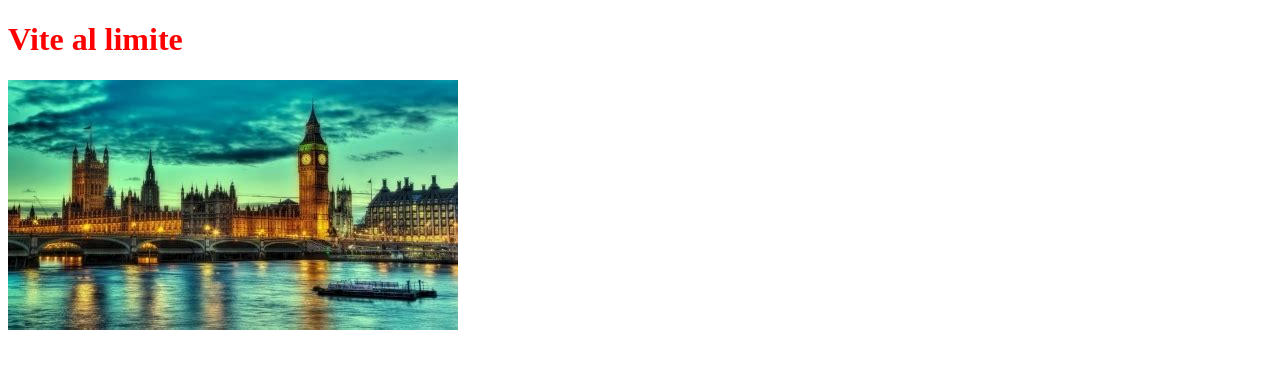
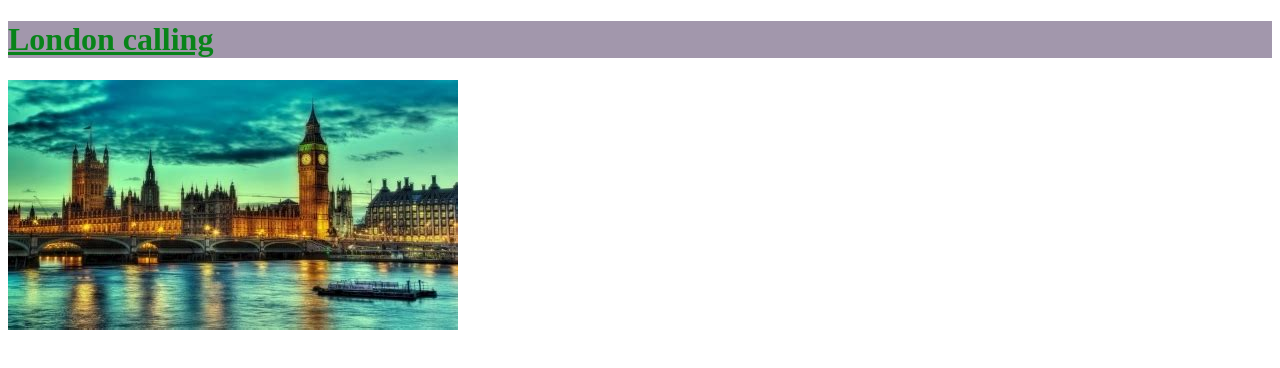
Before and after one commit to AlessandroRamoni/vue-hello, a plain HTML site: page index.html in a window 1280 px wide. Drawn offline with nearby package versions, Linux system fonts and the light colour scheme.

Commit message:
add some css style

```diff
--- a/css/style.css
+++ b/css/style.css
@@ -1,4 +1,22 @@
+/*
+.coloreRosso{
 
-.colore{
-    color: red;
 }
+
+.giallo{
+    color: yellow;
+}
+
+.sottolineatura{
+
+}
+
+.backgroundViolet{
+
+} */
+
+.h1{
+    color: rgb(8, 131, 25);
+    text-decoration: underline;
+    background-color: rgb(162, 151, 172);
+}
--- a/index.html
+++ b/index.html
@@ -15,7 +15,7 @@
 
 <body>
     <div id="container">
-        <h1 class="colore">{{ messaggio }}</h1>
+        <h1 :class="stile">{{ messaggio }}</h1>
         <img :src="immagine" alt="">
     </div>
 </body>
--- a/js/script.js
+++ b/js/script.js
@@ -3,9 +3,8 @@ console.log("Lunedì");
 const app = new Vue({
   el: "#container",
   data: {
-    messaggio: "Vite al limite",
-    colore: "giallo",
-    background: "",
+    messaggio: "London calling",
+    stile: "h1",
     immagine: "./img/03.jpg",
   },
 });
```
